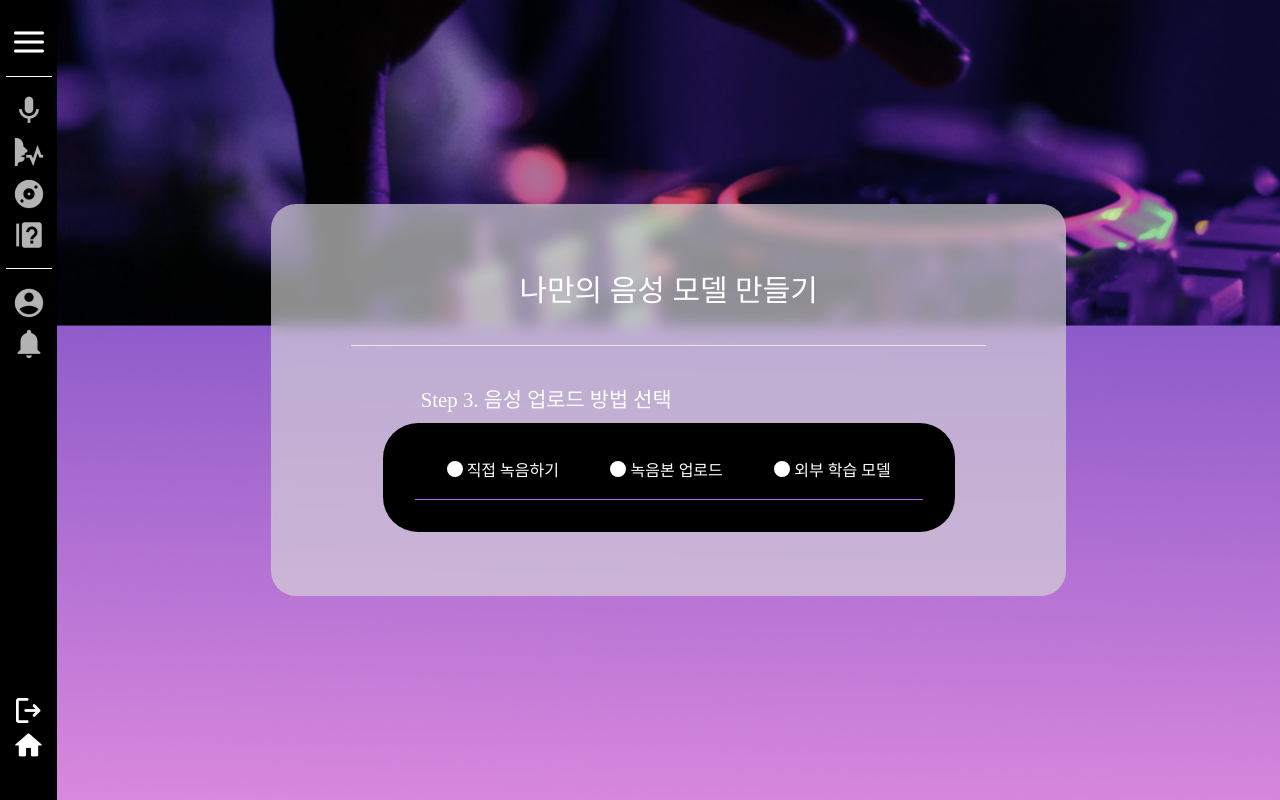
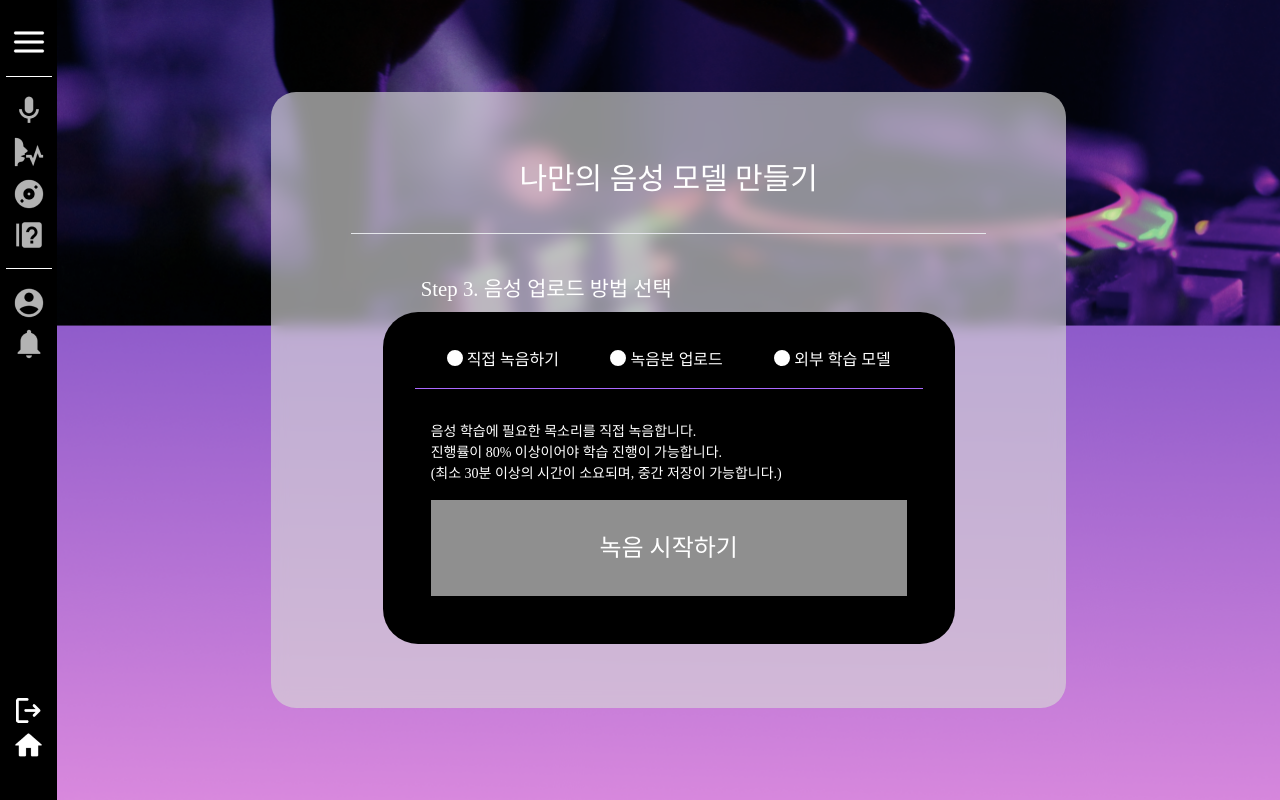
Before and after one commit to yuj1818/Sorimaeul, a React (Vite) app in the folder Front/: page /model/1 in a window 1280 px wide. Built offline with nearby package versions, Linux system fonts and the light colour scheme; a web font is replaced by a local one.

Commit message:
design: 모델 학습 선택 - 직접 녹음하기  UI 구성

```diff
--- a/Front/src/components/voiceModel/beforeTrain/SelectMethod.tsx
+++ b/Front/src/components/voiceModel/beforeTrain/SelectMethod.tsx
@@ -1,5 +1,6 @@
 import styled from "styled-components";
 import SelectBox from "./SelectBox";
+import SelfRecordMethod from "./SelfRecordMethod";
 
 const Container = styled.div`
   border-radius: 35px;
@@ -20,6 +21,7 @@ function SelectMethod() {
     <Container>
       <SelectBox />
       <hr className="line" />
+      <SelfRecordMethod />
     </Container>
   )
 }
--- /dev/null
+++ b/Front/src/components/voiceModel/beforeTrain/SelfRecordMethod.tsx
@@ -0,0 +1,41 @@
+import styled from "styled-components";
+
+const Container = styled.div`
+  width: 100%;
+  padding: 1rem;
+  color: white;
+  display: flex;
+  flex-direction: column;
+  gap: 1rem;
+  .guide {
+    font-size: 0.875rem;
+  }
+  .record-controller {
+    display: flex;
+    flex-direction: column;
+    justify-content: center;
+    align-items: center;
+    height: 6rem;
+    background-color: #8F8F8F;
+    .start {
+      font-size: 1.5rem;
+    }
+  }
+`
+
+function SelfRecordMethod() {
+  return (
+    <Container>
+      <div className="guide">
+        <p>음성 학습에 필요한 목소리를 직접 녹음합니다.</p>
+        <p>진행률이 80% 이상이어야 학습 진행이 가능합니다.</p>
+        <p>(최소 30분 이상의 시간이 소요되며, 중간 저장이 가능합니다.)</p>
+      </div>
+      <div className="record-controller">
+        <p className="start">녹음 시작하기</p>
+      </div>
+    </Container>
+  )
+}
+
+export default SelfRecordMethod;
```
